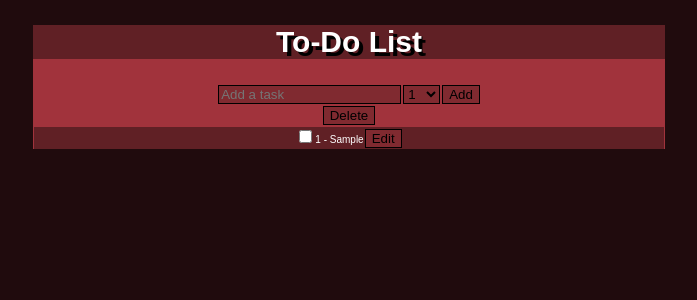
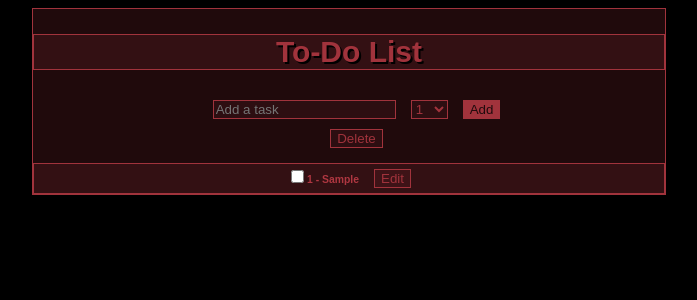
Before and after one commit to CodeCosmic/to-do-styled, a React (Create React App) app: page / in a window 1280 px wide. Both pictures are taken after typing "Sample" into the empty fields and a click on the button "Add". Shown: the top 300 px of the page, without its empty margins (291-988 px from the left). Built offline with nearby package versions, Linux system fonts and the light colour scheme; the HTML template or start-up script is replaced by a standard one.

Commit message:
Fixed importance bug that wouldn't re-sort when importance was edited and added more css

```diff
--- a/src/components/ToDoComp.jsx
+++ b/src/components/ToDoComp.jsx
@@ -28,14 +28,24 @@ const ToDoComp = () => {
 
     const deleteTasks = () => {
         const remainingTasks = tasks.filter((task) => task.completed === false)
-        console.log(tasks)
         setTasks(remainingTasks)
+    }
+
+    const updateImportance = (id, newImportance) => {
+        const upImportance = tasks.map((task) => {
+            if (task.id === id) {
+                return { ...task, importance: newImportance }
+            }
+            return task
+        })
+        setTasks(upImportance)
     }
 
     const taskList = tasks
         .sort((a, b) => b.importance - a.importance)
         .map((task) => {
             return <ToDoList
+                updateImportance={updateImportance}
                 task={task}
                 toggleTaskCompleted={toggleTaskCompleted}
                 key={task.id}
--- a/src/components/ToDoList.jsx
+++ b/src/components/ToDoList.jsx
@@ -1,6 +1,6 @@
 import React, { useState } from "react"
 
-const ToDoList = ({ task, toggleTaskCompleted }) => {
+const ToDoList = ({ task, toggleTaskCompleted, updateImportance }) => {
 
     const [isEditing, setIsEditing] = useState(false)
     const [importance, setImportance] = useState(task.importance)
@@ -8,6 +8,7 @@ const ToDoList = ({ task, toggleTaskCompleted }) => {
 
     const handleImportance = (e) => {
         setImportance(e.target.value)
+        task.importance = importance
     }
 
     const handleNameChange = (e) => {
@@ -25,7 +26,7 @@ const ToDoList = ({ task, toggleTaskCompleted }) => {
             />
             <label>{`${importance} - ${name}`}</label>
             <button
-                onClick={() => { setIsEditing(true); console.log(`${isEditing} from ${task.name}`) }}
+                onClick={() => { setIsEditing(true) }}
                 className="editBtn"
             >
                 Edit
@@ -45,22 +46,25 @@ const ToDoList = ({ task, toggleTaskCompleted }) => {
                     className="addTask"
                 />
                 <select
-                    onClick={handleImportance}
                     className="impSelect"
+                    onChange={handleImportance}
                 >
-                    <option>1</option>
-                    <option>2</option>
-                    <option>3</option>
-                    <option>4</option>
-                    <option>5</option>
-                    <option>6</option>
-                    <option>7</option>
-                    <option>8</option>
-                    <option>9</option>
-                    <option>10</option>
+                    <option value="1">1</option>
+                    <option value="2">2</option>
+                    <option value="3">3</option>
+                    <option value="4">4</option>
+                    <option value="5">5</option>
+                    <option value="6">6</option>
+                    <option value="7">7</option>
+                    <option value="8">8</option>
+                    <option value="9">9</option>
+                    <option value="10">10</option>
                 </select>
                 <button
-                    onClick={() => setIsEditing(false)}
+                    onClick={() => {
+                        setIsEditing(false)
+                        updateImportance(task.id, importance)
+                    }}
                     type="submit"
                     className="doneBtn"
                 >
--- a/src/index.css
+++ b/src/index.css
@@ -8,33 +8,88 @@
 */
 
 html {
-    font: 62.5% / 1.15 sans-serif;
-    background: #200B0D;
-    color: white;
+    font: bold 65% / 1.15 sans-serif;
+    background: black;
+    color: #AF3741;
 }
 
 
 .ToDoComp {
-    background: #A1333C;
+    background: rgba(161, 51, 60, 20%);
+    border: 1px solid #A1333C;
     text-align: center;
     width: 50%;
     margin: 0 auto;
 }
 
-.addTask, .impSelect, .addBtn, .delBtn, .doneBtn, .editBtn {
-    background-color: #802A30;
-    border: 1px solid #000;
-    margin: 1px;
+.addTask,
+.impSelect,
+.addBtn,
+.delBtn,
+.doneBtn {
+    background: rgba(161, 51, 60, 10%);
+    border: 1px solid #A1333C;
+    margin: 5px 0px 5px 15px;
+    color: #A1333C;
 }
 
-.toDoTask{
-    background-color: #602025;
+.addTask:hover,
+.impSelect:hover,
+.addBtn:hover,
+.delBtn:hover,
+.doneBtn:hover {
+    background: rgba(161, 51, 60, 100%);
+    border: 1px solid #A1333C;
+    margin: 5px 0px 5px 15px;
+    color: #200B0D;
+}
+
+.addTask:focus,
+.impSelect:focus,
+.addBtn:focus,
+.delBtn:focus,
+.doneBtn:focus {
+    background: rgba(161, 51, 60, 100%);
+    border: 1px solid #A1333C;
+    margin: 5px 0px 5px 15px;
+    color: #200B0D;
+}
+
+.editBtn {
+    background: rgba(161, 51, 60, 10%);
+    border: 1px solid #A1333C;
+    margin: 5px 0px 5px 15px;
+    color: #A1333C;
+}
+
+.editBtn:hover {
+    background: rgba(161, 51, 60, 100%);
+    border: 1px solid #A1333C;
+    margin: 5px 0px 5px 15px;
+    color: #200B0D;
+}
+
+.editBtn:focus {
+    background: rgba(161, 51, 60, 100%);
+    border: 1px solid #A1333C;
+    margin: 5px 0px 5px 15px;
+    color: #200B0D;
+}
+
+.toDoTask {
+    background: rgba(161, 51, 60, 15%);
+    border: 1px solid #A1333C;
+    text-align: center;
     list-style-type: none;
-    margin: 1px;
+    margin: 10px 0px 0px 0px;
 }
 
 .toDoTitle {
-    background-color: #602025;
-    text-shadow: 4px 4px black;
+    background: rgba(161, 51, 60, 15%);
+    border: 1px solid #A1333C;
+    color: #A1333C;
+    text-shadow: 2px 2px black;
     font-size: 30px;
 }
+
+.ToDoForm {}
```
